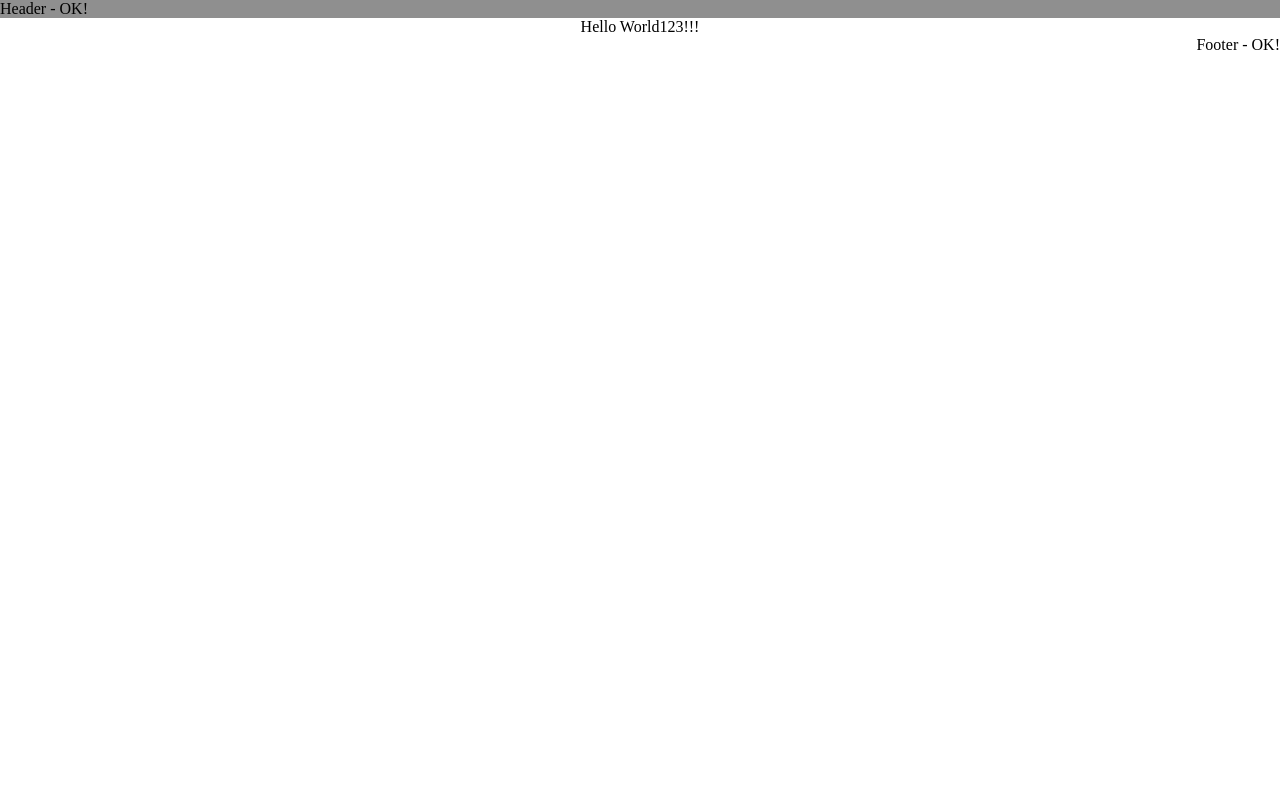
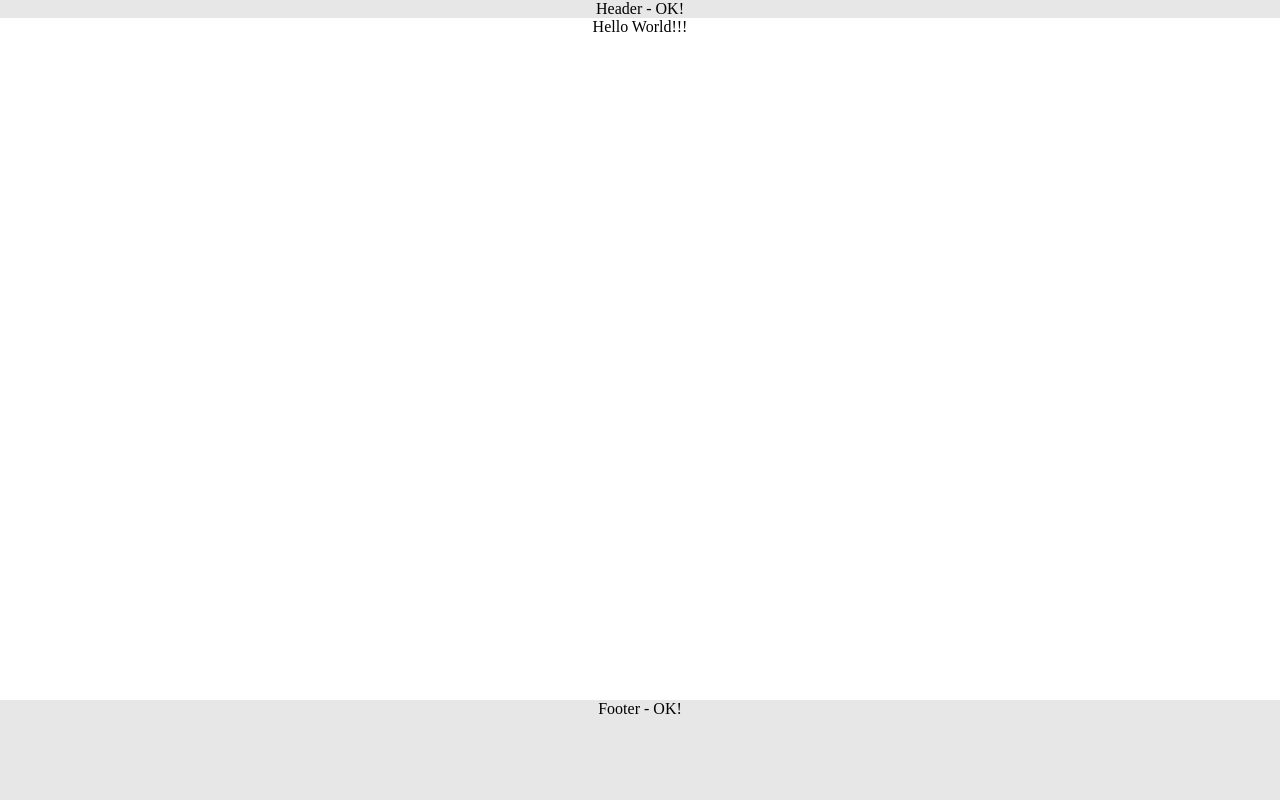
Before and after one commit to Maximzp83/myFrontEnvironment, a website: page src/index.html in a window 1280 px wide. Drawn offline with nearby package versions, Linux system fonts and the light colour scheme; files that its build step writes are made by us from their sources.

Commit message:
add main page structure and small fixes

```diff
--- a/package.json
+++ b/package.json
@@ -44,6 +44,7 @@
     "gulp-uglify": "^3.0.0",
     "imagemin-pngquant": "^5.0.1",
     "postcss-assets": "^4.1.0",
-    "postcss-flexbugs-fixes": "^3.3.0"
+    "postcss-flexbugs-fixes": "^3.3.0",
+    "postcss-focus": "^3.0.0"
   }
 }
--- a/src/index.html
+++ b/src/index.html
@@ -15,13 +15,15 @@
   <!--[if lte IE 9]>
   <p class="browserupgrade">You are using an <strong>outdated</strong> browser. Please <a href="https://browsehappy.com/">upgrade your browser</a> to improve your experience and security.</p>
   <![endif]-->
-  <div class="wrapper">
+
+  <div class="mainWrapper">
+    <div class="contentWrapper">
       <div class="content">
         <!--  -->
         @@include('templateHtml/header.html')
         <!--  -->
         <div id="homePage" class="homePage page">
-        Hello World123!!!
+          Hello World!!!
         </div>
       </div>
 
@@ -32,8 +34,7 @@
     <!--  -->
     @@include('templateHtml/scripts.html')
     <!--  -->
-
-
+  </div>
 </body>
 
 </html>
--- a/src/styles/app/partials/footer.scss
+++ b/src/styles/app/partials/footer.scss
@@ -1,3 +1,5 @@
-footer.footer {
-	text-align: right;
+footer.mainFooter {
+	text-align: center;
+	min-height: 100px;
+	background-color: $footerColor;
 }
--- a/src/styles/app/partials/header.scss
+++ b/src/styles/app/partials/header.scss
@@ -1,4 +1,4 @@
-header.header {
-	text-align: left;
+header.mainHeader {
+	text-align: center;
 	background-color: $headerColor;
 }
--- a/src/styles/main.scss
+++ b/src/styles/main.scss
@@ -1,4 +1,6 @@
 @import "optional/customReset";
+@import "optional/bottomFooter"; //set page height to 100% and moves mainFooter to bottom.
+
 // @import "fonts";
 
 // -----Frames--------
--- /dev/null
+++ b/src/styles/optional/bottomFooter.scss
@@ -0,0 +1,18 @@
+html, body {
+	height: 100%;
+}
+
+div.mainWrapper {
+	height: inherit;
+}
+div.contentWrapper {
+	height: inherit;
+	display: flex;
+	flex-direction: column;
+}
+div.content {
+	flex: 1 1 auto;
+}
+footer.mainFooter {
+	flex: 0 0 auto;
+}
--- a/src/styles/variables.scss
+++ b/src/styles/variables.scss
@@ -9,7 +9,8 @@ $white: #fff;
 $gray: #ced0ce;
 
 // ----Componets Color-----
-$headerColor: $tertiaryColor;
+$headerColor: $fourthColor;
+$footerColor: $fourthColor;
 
 
 /* Variables for fonts*/
--- a/src/templateHtml/footer.html
+++ b/src/templateHtml/footer.html
@@ -1,3 +1,3 @@
-<footer class="footer">
+<footer class="mainFooter">
 	Footer - OK!
 </footer>
--- a/src/templateHtml/header.html
+++ b/src/templateHtml/header.html
@@ -1,3 +1,3 @@
-<header class="header">
+<header class="mainHeader">
 	Header - OK!
 </header>
```
Also changed, not shown: gulpfile.js (+11 -24 lines), 1 other file. Lines whose indentation alone changed are shown as unchanged.
